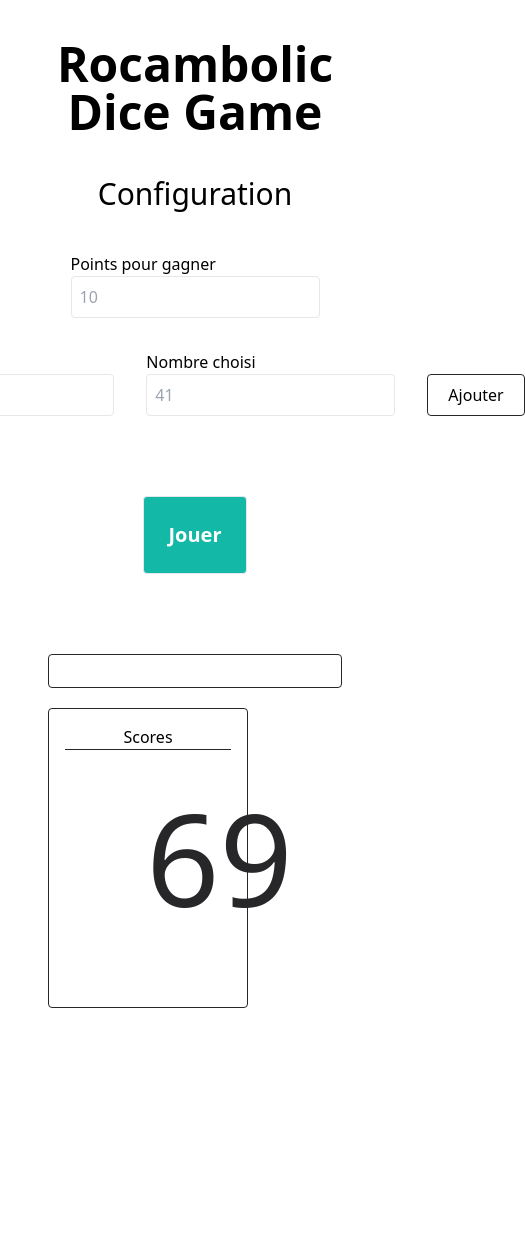
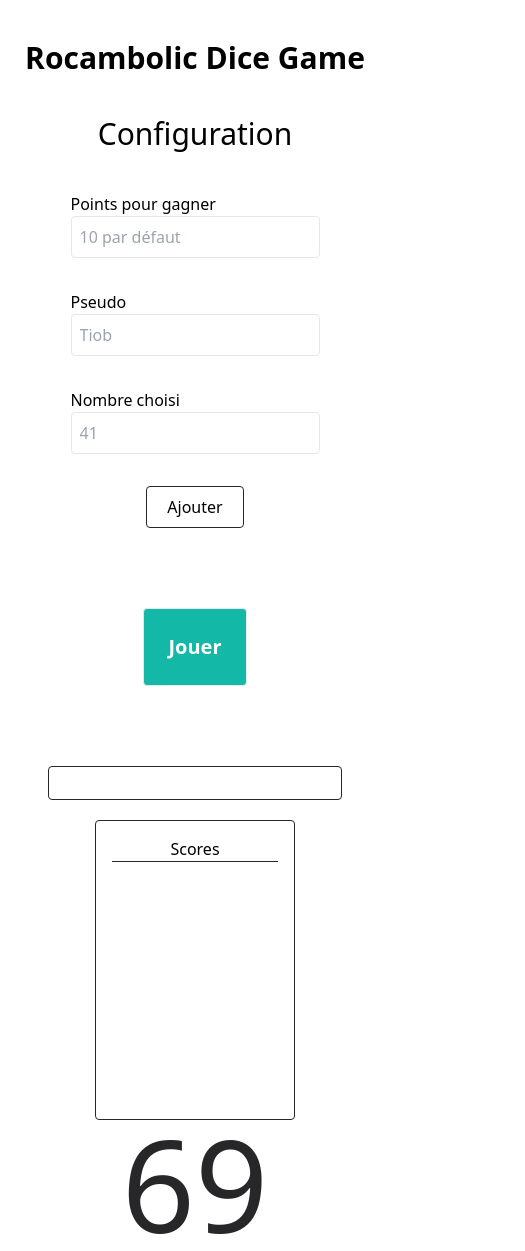
Before and after one commit to Vavart/rocambolic-dice-game, a website: page index.html in a window 390 px wide. Shown: the whole page, 525 px wide, since content can reach past the window. Drawn offline with Linux system fonts and the light colour scheme.

Commit message:
fixed responsive

```diff
--- a/app.js
+++ b/app.js
@@ -1,47 +1,3 @@
-// let joueurs = [];
-// let interval;
-
-// const form = document.querySelector('form')
-// form.addEventListener('submit', evt=>{
-//     evt.preventDefault();
-//     if(document.querySelector('.choix').value>100){
-//         alert("de 1 Ã  100 frÃ©ro");
-//     }else{
-//         joueurs.push({nom: document.querySelector(".nom").value, choix: document.querySelector('.choix').value});
-//         form.reset();
-//     }
-//     updateCard();
-// })
-
-// document.querySelector('.oui').addEventListener('click', ()=>{
-//     // document.querySelector('form').style.display = "none";
-//     interval = setInterval(chercherNbr, 1000);
-// })
-
-// function updateCard(){
-//     let liste = document.querySelector('#joueurs');
-//     let lesChiffres = document.querySelector('.LESCHIFFRES');
-//     lesChiffres.innerHTML = ""
-//     liste.innerHTML = "";
-//     joueurs.forEach(unJoueur=>{
-//         liste.textContent += unJoueur.nom+" ";
-//         lesChiffres.innerHTML += `<span class="inline-block bg-gray-200 rounded-full px-3 py-1 text-sm font-semibold text-gray-700 mr-2 mb-2">${unJoueur.choix}</span>`
-//     })
-
-// }
-
-// function chercherNbr(){
-//     let nbr = Math.floor(Math.random()*100);
-//     document.querySelector('#nbr').innerHTML = nbr;
-//     joueurs.forEach(joueur =>{
-//         if(joueur.choix == nbr){
-//             clearInterval(interval);
-//             alert(joueur.nom+" a gagnÃ© avec "+joueur.choix+" !");
-//         }
-//     })
-// }
-
-
 // Global variables
 let players = [];
 const nbMaxPointsInput = document.getElementsByName("maxPoints")[0];
@@ -158,7 +114,7 @@ btnAddPlayers.addEventListener("click", () =>  {
 function play() {
     gameInterval = setInterval(() => {
 
-        const randomNumber = Math.floor(Math.random() * 10);
+        const randomNumber = Math.floor(Math.random() * 100);
         contRandomNumber.innerText = randomNumber;
 
         players.forEach(player => {
@@ -168,7 +124,7 @@ function play() {
 
                 updateScoreDisplay();
 
-                let nbMaxPoints = 3;
+                let nbMaxPoints = 10;
                 if (nbMaxPointsInput.value > 0) nbMaxPoints = nbMaxPointsInput.value;
 
                 if (player.score == nbMaxPoints) {
--- a/index.html
+++ b/index.html
@@ -23,7 +23,7 @@
 <body>
 
     <div class="pb-80">
-        <h1 class="mt-10 text-5xl font-bold text-center">
+        <h1 class="mt-10 text-3xl sm:text-5xl font-bold text-center">
             Rocambolic Dice Game
           </h1>
 
@@ -40,12 +40,12 @@
                 class="p-2 border rounded"
                 type="number"
                 name="maxPoints"
-                placeholder="10"
+                placeholder="10 par défaut"
                 />
               </div>
             </div>
 
-            <div class="flex justify-center items-end gap-8">
+            <div class="flex sm:flex-row justify-center sm:items-end gap-8 flex-col items-center">
               <div class="flex flex-col">
                 <label htmlFor="psuedo">Pseudo</label>
                 <input
@@ -92,7 +92,7 @@
           </div>
 
           <!-- Main game -->
-          <div class="grid grid-rows-1 grid-cols-6 mx-12 mt-5">
+          <div class="sm:grid sm:grid-rows-1 sm:grid-cols-6 mx-12 mt-5 flex sm:justify-between flex-wrap justify-center">
 
             <!-- Scores -->
             <div class="flex flex-col p-4 min-w-[200px] min-h-[300px] border border-zinc-800 rounded col-span-1">
```
Also changed, not shown: dist/main.css.
